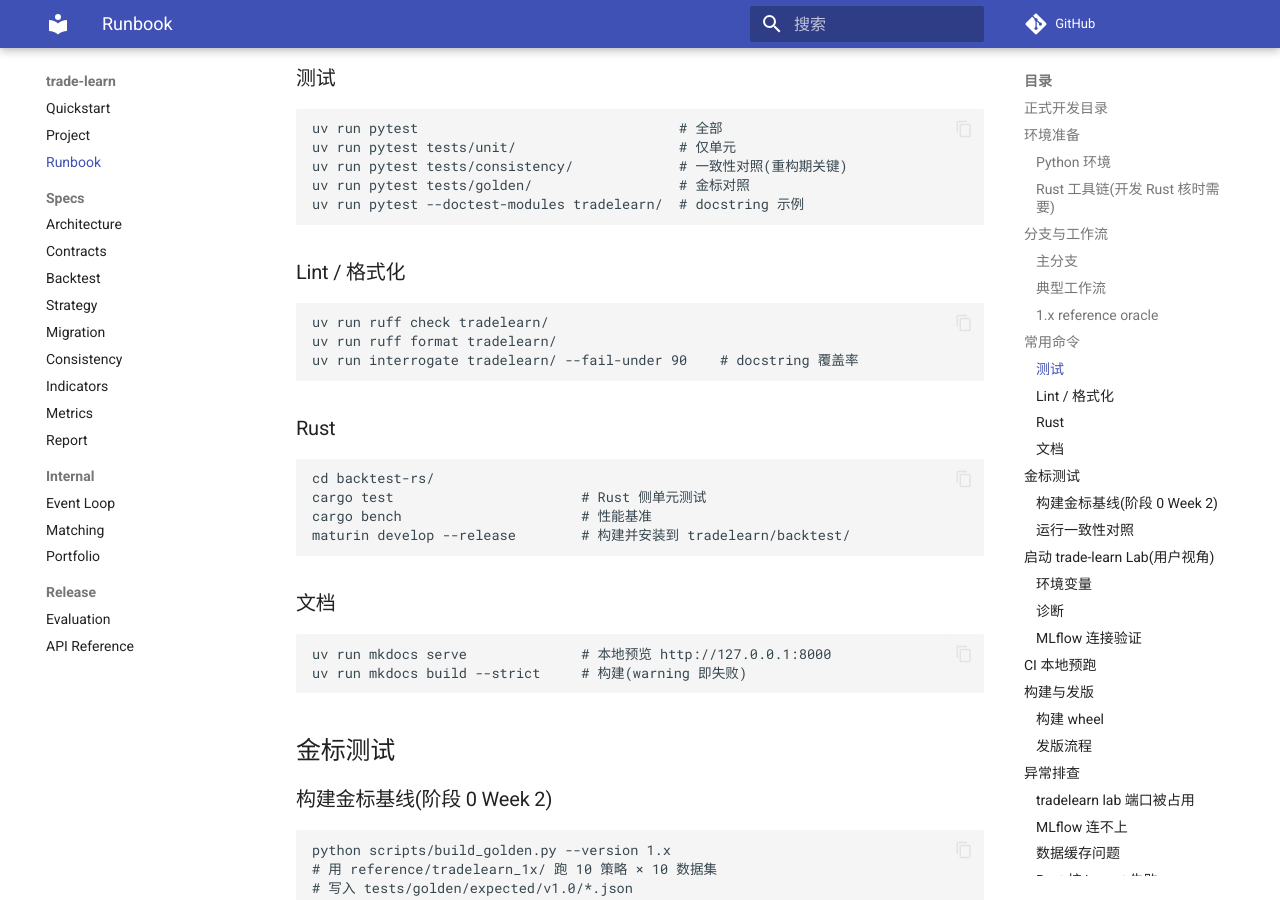
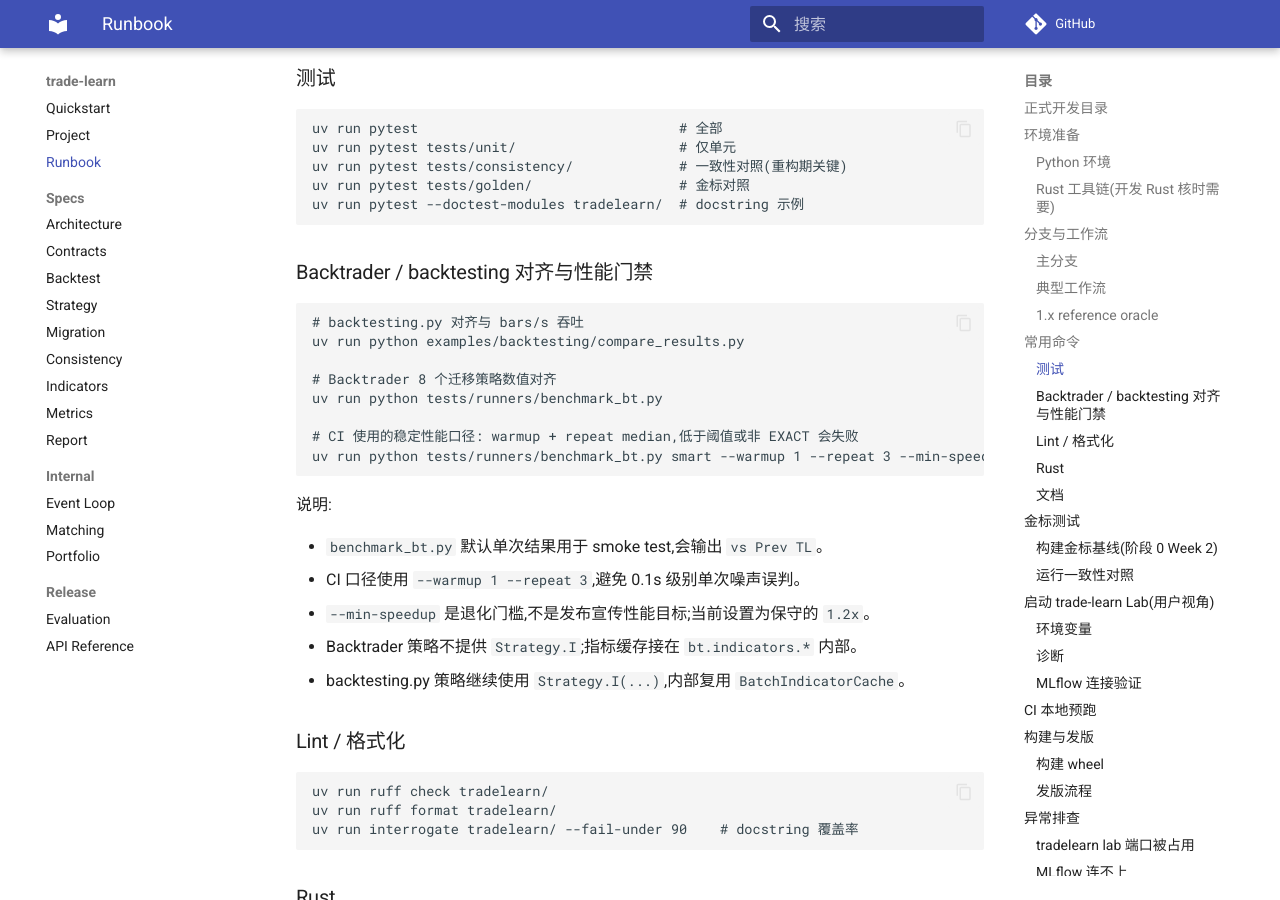
Before and after one commit to MuuYesen/trade-learn, an MkDocs documentation site: the page built from docs/RUNBOOK.md, in a window 1280 px wide and 900 px high, scrolled down 1853 px. Built offline with MkDocs 1.6.1 and Material for MkDocs 9.7.7, drawn with Linux system fonts in a browser that asks for light colours; comment, search, counter and statistics services are not loaded.

````diff
--- a/docs/RUNBOOK.md
+++ b/docs/RUNBOOK.md
@@ -86,6 +86,27 @@ uv run pytest tests/consistency/             # 一致性对照(重构期关键)
 uv run pytest tests/golden/                  # 金标对照
 uv run pytest --doctest-modules tradelearn/  # docstring 示例
 ```
+
+### Backtrader / backtesting 对齐与性能门禁
+
+```bash
+# backtesting.py 对齐与 bars/s 吞吐
+uv run python examples/backtesting/compare_results.py
+
+# Backtrader 8 个迁移策略数值对齐
+uv run python tests/runners/benchmark_bt.py
+
+# CI 使用的稳定性能口径: warmup + repeat median,低于阈值或非 EXACT 会失败
+uv run python tests/runners/benchmark_bt.py smart --warmup 1 --repeat 3 --min-speedup 1.2
+```
+
+说明:
+
+- `benchmark_bt.py` 默认单次结果用于 smoke test,会输出 `vs Prev TL`。
+- CI 口径使用 `--warmup 1 --repeat 3`,避免 0.1s 级别单次噪声误判。
+- `--min-speedup` 是退化门槛,不是发布宣传性能目标;当前设置为保守的 `1.2x`。
+- Backtrader 策略不提供 `Strategy.I`;指标缓存接在 `bt.indicators.*` 内部。
+- backtesting.py 策略继续使用 `Strategy.I(...)`,内部复用 `BatchIndicatorCache`。
 
 ### Lint / 格式化
 
````
Also changed, not shown: docs/PROGRESS.md (+6 -5 lines), 4 other files.
